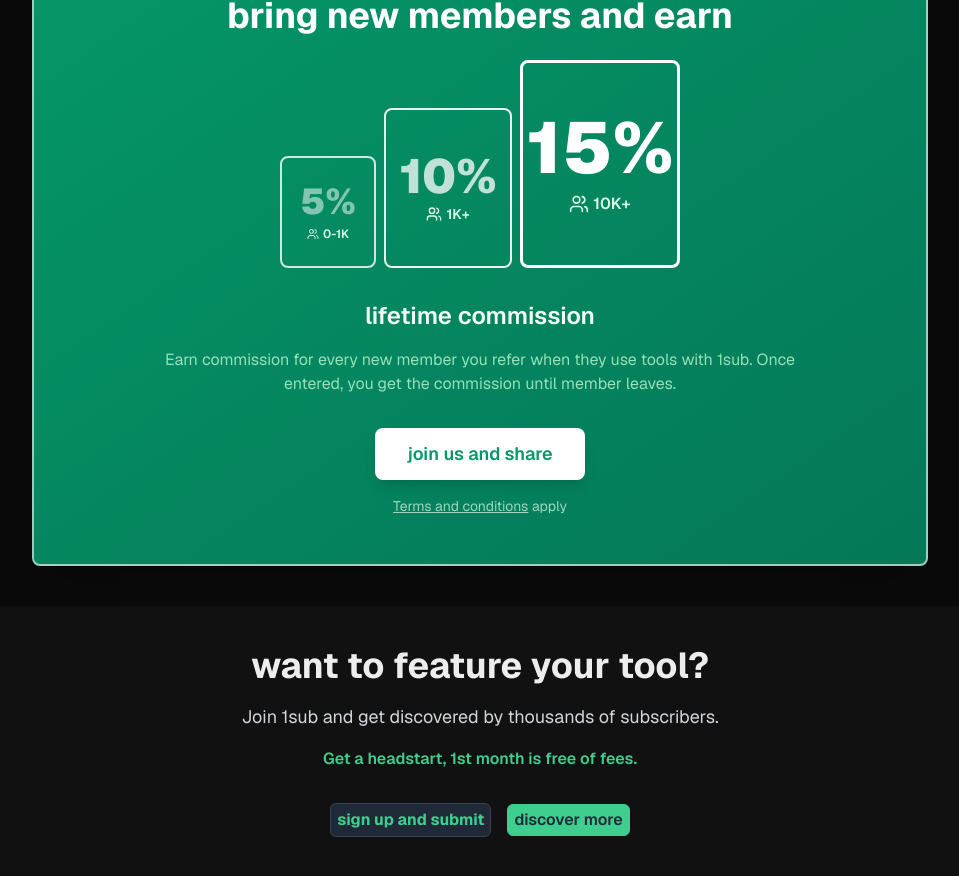
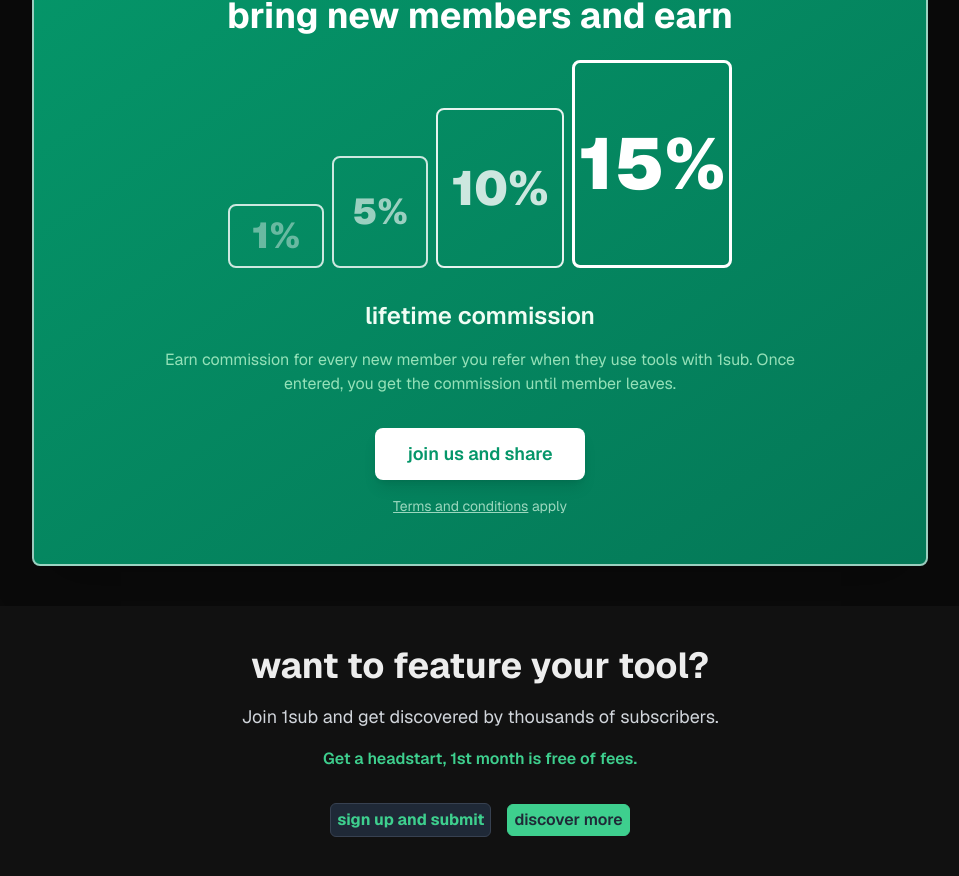
Before and after one commit to Poldin/1sub, a Next.js app: page / in a window 1280 px wide. Shown: the part 1085-1961 px from the top of the page, without its empty margins (160-1119 px from the left). Built offline with nearby package versions, Linux system fonts and the light colour scheme; no server answers; the database is empty.

Commit message:
Enhance commission tier visualization on homepage
- Update opacity levels for commission tier labels to improve readability
- Remove unnecessary user count displays for each tier
- Adjust layout for better alignment and presentation of commission tiers

```diff
--- a/src/app/page.tsx
+++ b/src/app/page.tsx
@@ -424,23 +424,22 @@ export default function Home() {
             <div className="mb-6 flex items-end justify-center gap-1 sm:gap-2 px-4">
               {/* 1% Tier - Smallest */}
               <div className="flex flex-col items-center">
+                <div className="border-2 border-white/80 rounded-lg p-3 sm:p-4 mb-2 w-20 sm:w-24 h-16 sm:h-16 flex flex-col items-center justify-center">
+                  <div className="text-3xl sm:text-4xl font-black text-white opacity-40">1%</div>
+                </div>
+              </div>
+
+            {/* 5% Tier - Smallest */}
+              <div className="flex flex-col items-center">
                 <div className="border-2 border-white/80 rounded-lg p-3 sm:p-4 mb-2 w-20 sm:w-24 h-24 sm:h-28 flex flex-col items-center justify-center">
-                  <div className="text-3xl sm:text-4xl font-black text-white opacity-50">5%</div>
-                  <div className="flex items-center gap-1 mt-1">
-                    <Users className="w-3 h-3 text-green-100" />
-                    <span className="text-xs text-green-100 font-semibold">0-1K</span>
-                  </div>
+                  <div className="text-3xl sm:text-4xl font-black text-white opacity-60">5%</div>
                 </div>
               </div>
 
               {/* 2% Tier - Medium */}
               <div className="flex flex-col items-center">
                 <div className="border-2 border-white/90 rounded-lg p-4 sm:p-6 mb-2 w-24 sm:w-32 h-32 sm:h-40 flex flex-col items-center justify-center">
-                  <div className="text-4xl sm:text-5xl font-black text-white opacity-75">10%</div>
-                  <div className="flex items-center gap-1 mt-1">
-                    <Users className="w-3 h-3 sm:w-4 sm:h-4 text-green-100" />
-                    <span className="text-xs sm:text-sm text-green-100 font-semibold">1K+</span>
-                  </div>
+                  <div className="text-4xl sm:text-5xl font-black text-white opacity-80">10%</div>
                 </div>
               </div>
 
@@ -448,10 +447,6 @@ export default function Home() {
               <div className="flex flex-col items-center">
                 <div className="border-3 border-white rounded-lg p-6 sm:p-8 mb-2 w-28 sm:w-40 h-40 sm:h-52 flex flex-col items-center justify-center">
                   <div className="text-5xl sm:text-7xl font-black text-white opacity-100">15%</div>
-                  <div className="flex items-center gap-1 mt-2">
-                    <Users className="w-4 h-4 sm:w-5 sm:h-5 text-green-100" />
-                    <span className="text-sm sm:text-base text-green-100 font-semibold">10K+</span>
-                  </div>
                 </div>
               </div>
             </div>
```
